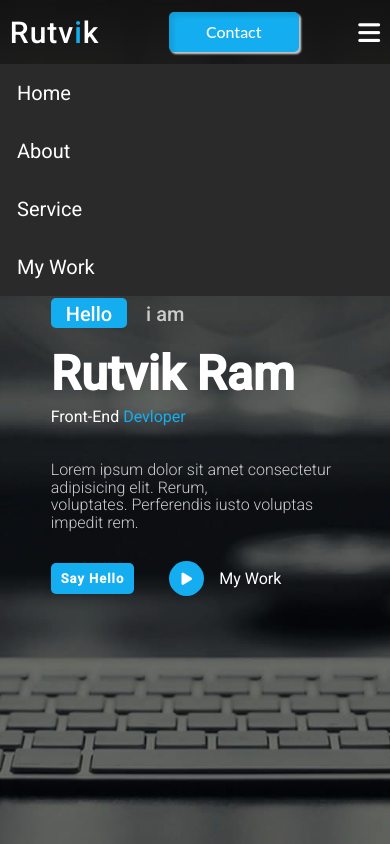
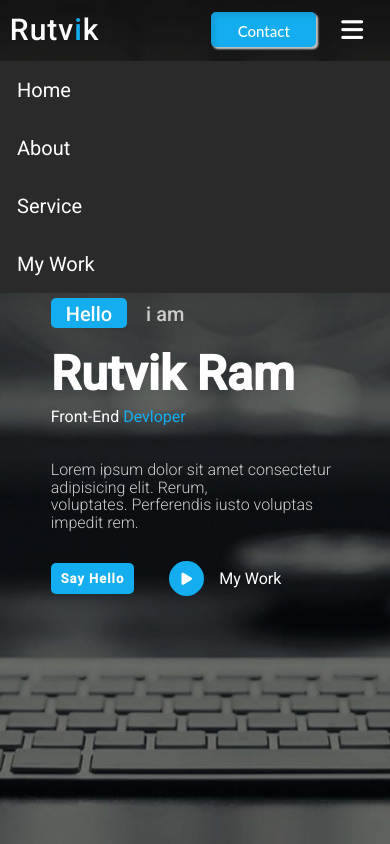
Before and after one commit to Rutvikram/Portfolio, a plain HTML site: page index.html in a window 390 px wide. Both pictures are taken after a click on the icon 369 px from the left and 32 px from the top of the page. Shown: the top 844 px of the page. Drawn offline with nearby package versions, Linux system fonts and the light colour scheme.

Commit message:
update portfolio

```diff
--- a/index.html
+++ b/index.html
@@ -34,8 +34,10 @@
                 <li><a href="#portfolio">My Work</a></li>
             </ul>
         </nav>
-        <a class=" custom-btn btn-16" href="#contact"> Contact</a>
-        <i id="menu-icon" class=" i-con fa-solid fa-bars "></i>
+        <div class="menu-right">
+            <a class=" custom-btn btn-16" href="#contact"> Contact</a>
+            <i id="menu-icon" class=" i-con fa-solid fa-bars "></i>
+        </div>
     </header>
     <!-- Home  section -->
     <section class="Home" id="home">
@@ -204,7 +206,7 @@
     <script>
         const header = document.querySelector("header");
         window.addEventListener("scroll", function () {
-            header.classList.toggle("sticky", window.scrollY > 100)
+            header.classList.toggle("sticky", window.scrollY > 500)
 
         })
 
--- a/style.css
+++ b/style.css
@@ -58,7 +58,7 @@ header {
     padding: 22px 10%;
     border-bottom: 1px solid transparent;
     transition: all .45s ease;
-    backdrop-filter: blur(8px);
+    /* backdrop-filter: blur(8px); */
 }
 
 .logo {
@@ -533,7 +533,7 @@ header.sticky {
     font-size: var(--p-font);
     line-height: 1.8;
     margin-bottom: 30px;
-    font-weight:300;
+    font-weight: 300;
 
 }
 
@@ -602,7 +602,7 @@ form textarea {
 }
 
 input[type=number]::-webkit-inner-spin-button,
-input[type=number]::-webkit-outer-spin-button{
+input[type=number]::-webkit-outer-spin-button {
     -webkit-appearance: none;
     margin: 0;
 }
@@ -657,6 +657,13 @@ input[type=number]::-webkit-outer-spin-button{
 
 }
 
+.menu-right {
+    width: 186px;
+    display: flex;
+    justify-content: center;
+    align-items: center;
+}
+
 @media (max-width: 1480px) {
     header {
         padding: 12px 2.5%;
@@ -666,6 +673,7 @@ input[type=number]::-webkit-outer-spin-button{
     header.sticky {
         padding: 10px 2.5%;
         transition: .1s;
+        backdrop-filter: blur(8px);
     }
 
     section {
@@ -728,14 +736,14 @@ input[type=number]::-webkit-outer-spin-button{
 
     .navlist {
         position: absolute;
-        top: -300px;
-        right: 0;
-        left: 0;
+        right: 0px;
+        /* right: 0; */
+        left: 1000px;
         display: flex;
         flex-direction: column;
         background: var(--bg-color);
         text-align: left;
-        transition: all .45s ease;
+        /* transition: all .45s ease; */
     }
 
     .navlist a {
@@ -756,7 +764,10 @@ input[type=number]::-webkit-outer-spin-button{
     }
 
     .open {
-        top: 100%;
+        left: 100%;
+        left: 0;
+        top: 61px;
+        transition: all .45s ease;
     }
 
     .home-text {
@@ -766,6 +777,13 @@ input[type=number]::-webkit-outer-spin-button{
 }
 
 @media(max-width:576px) {
+
+    .btn-16 {
+        width: 105px;
+        height: 35px;
+        font-size: 15px;
+    }
+
     .home-text {
         width: 100%;
 
```
